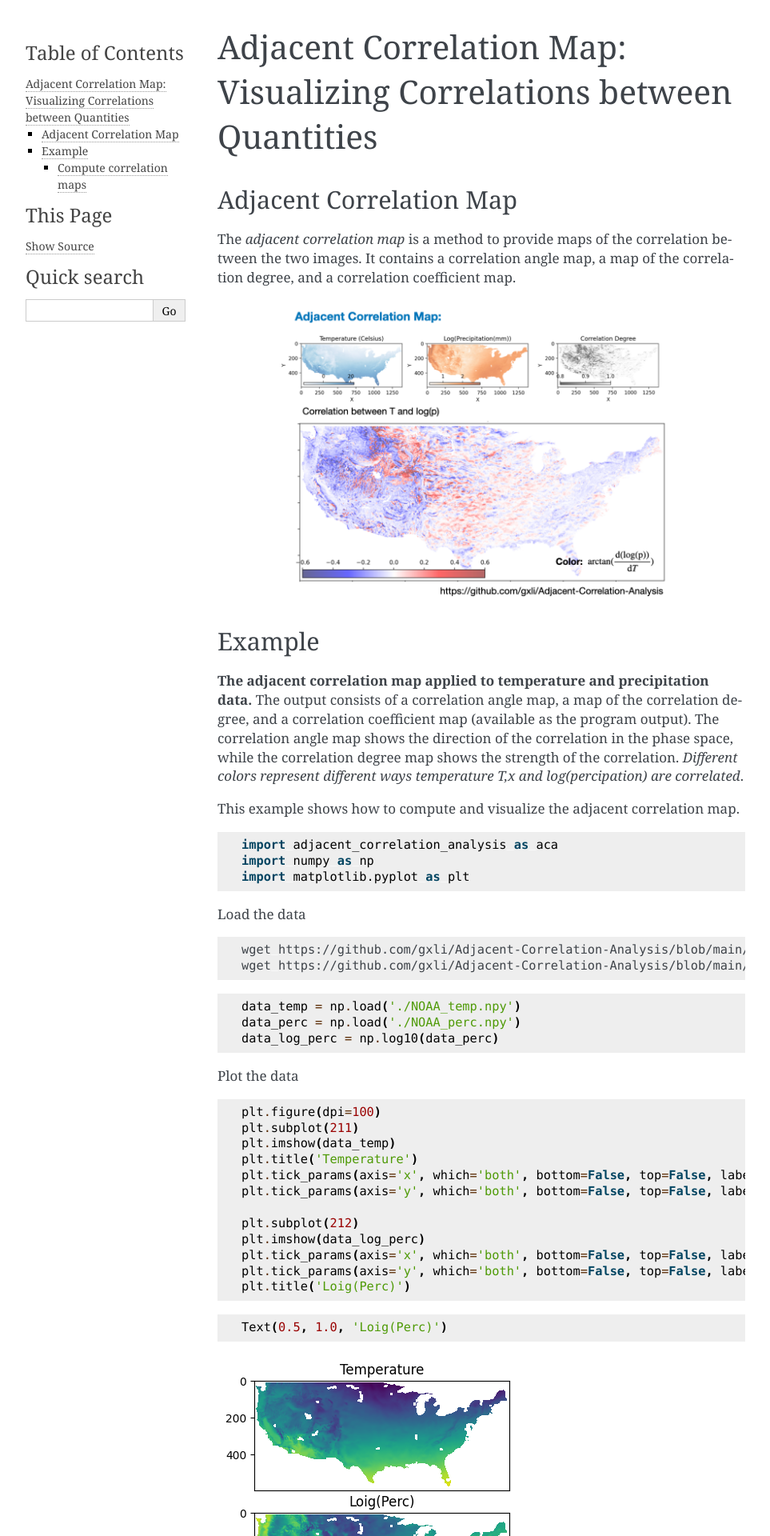
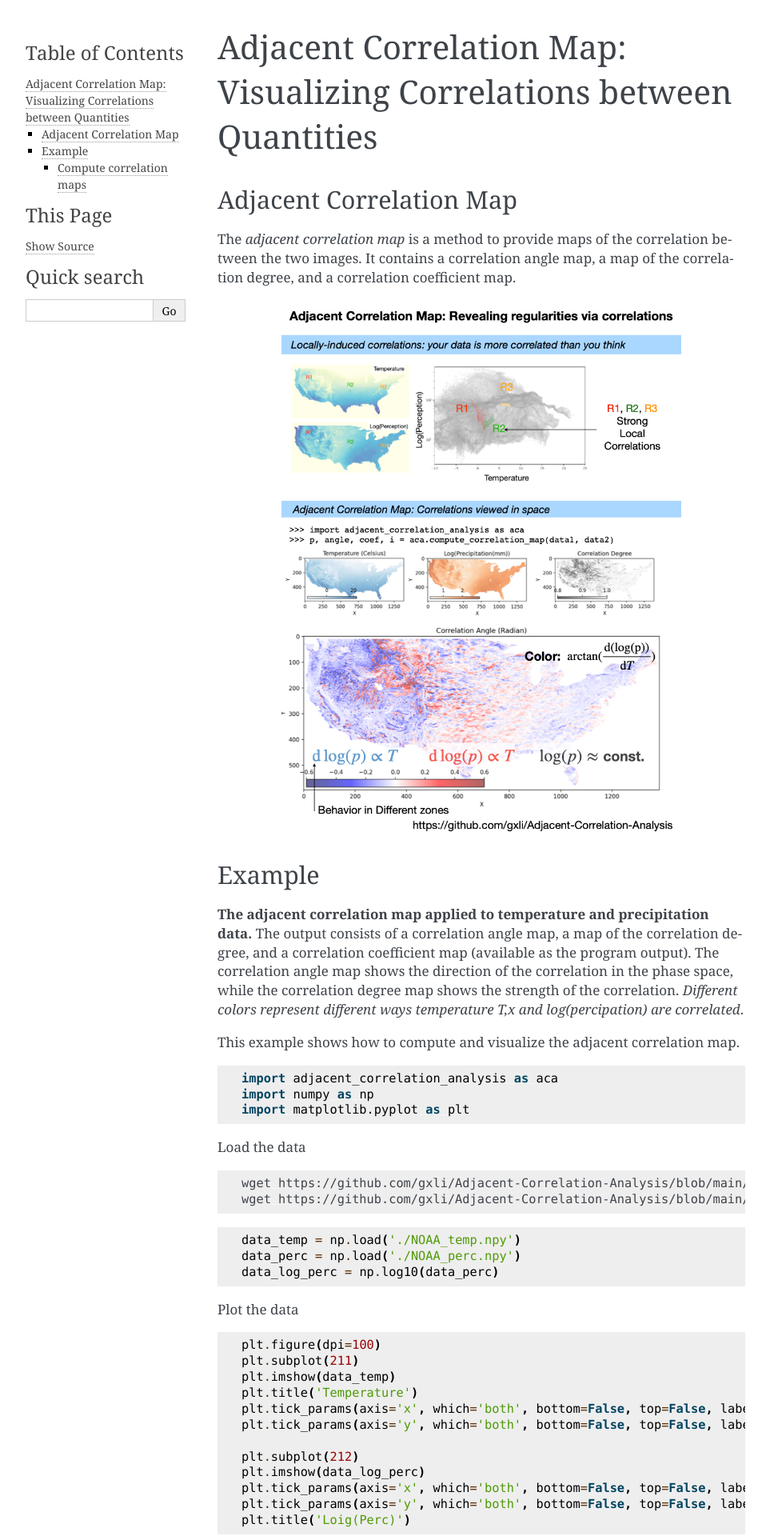
Before and after one commit to gxli/Adjacent-Correlation-Analysis, a Sphinx documentation site: the page built from docs/adjacent_correlation_mapping.rst, in a window 1280 px wide. Shown: the top 1920 px of the page at 80% size, without its empty margins (148-1111 px from the left). Built offline with Sphinx 7.4.7, drawn with Linux system fonts in a browser that asks for light colours.

Commit message:
updated poster

```diff
--- a/docs/adjacent_correlation_mapping.rst
+++ b/docs/adjacent_correlation_mapping.rst
@@ -11,7 +11,7 @@ Adjacent Correlation Map
 ------------------------------
 The *adjacent correlation map* is a method to provide maps of the correlation between the two images. It contains a correlation angle map, a map of the correlation degree, and a correlation coefficient map.
 
-.. image:: _static/illus_mapping.png
+.. image:: _static/acm_poster.png
    :alt: Example of adjacent correlation map
    :align: center
    :width: 500px
```
Also changed, not shown: docs/_static/acm_poster.png (added).
